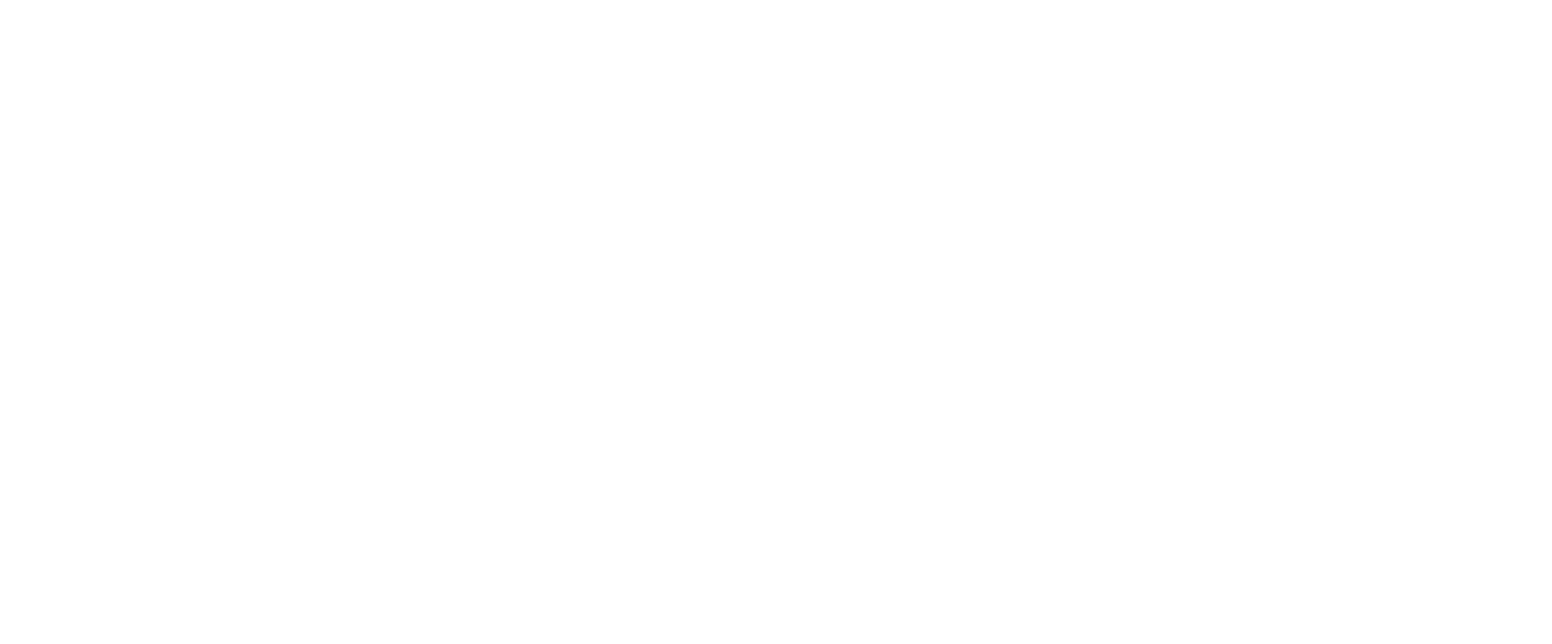
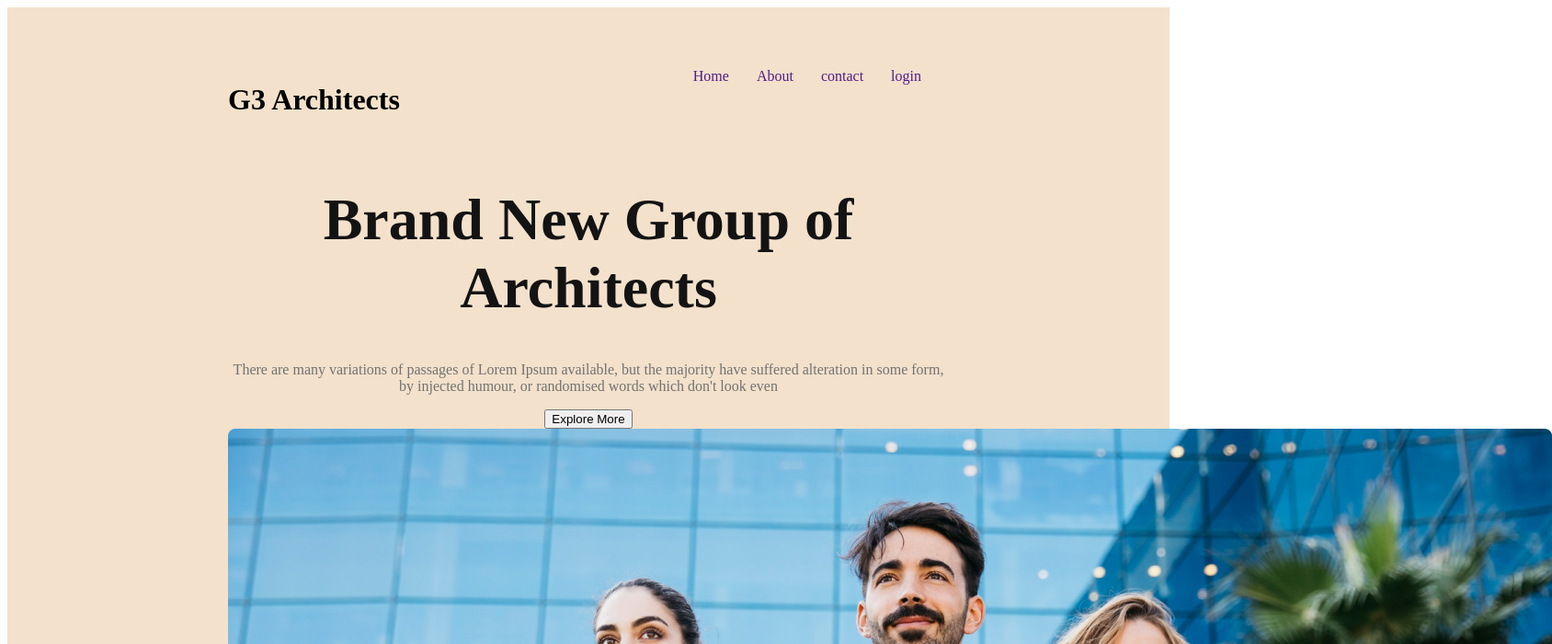
Before and after one commit to MdRashedbabu/g3-architect, a plain HTML site: page g3 architects/index.html in a window 1280 px wide. Shown: the top 700 px of the page at 92% size, 1688 px wide, since content can reach past the window. Drawn offline with Linux system fonts and the light colour scheme.

Commit message:
header pat added

```diff
--- a/g3 architects/index.html
+++ b/g3 architects/index.html
@@ -7,7 +7,35 @@
     <link rel="stylesheet" href="style.css">
 </head>
 <body>
+    <header>
+        <nav>
+            <h3 class="nav-title">G3 Architects</h3>
+            <ul>
+                <li><a href=""> Home</a></li>
+                <li><a href=""> About</a></li>
+                <li><a href=""> contact </a></li>
+                <li><a href=""> login</a></li>
+            </ul>
+        </nav>
+        <div class="banner">
+            <div class="banner-content">
+                <h1 class="banner-title">Brand New Group of Architects</h1>
+                <p class="banner-description">There are many variations of passages of Lorem Ipsum available, but the majority have suffered alteration in some form, by injected humour, or randomised words which don't look even </p>
+                <button class="btn-primary"> Explore More</button>
+            </div>
 
+            <img src="images/banner.png" alt="">
+
+
+        </div>
+
+    </header>
+    <main>
+
+    </main>
+    <footer>
+
+    </footer>
 
 </body>
 </html>
--- a/g3 architects/style.css
+++ b/g3 architects/style.css
@@ -0,0 +1,47 @@
+# {
+
+}
+header{
+    background-color: rgb(243, 225, 203);
+    padding: 50px 240px;
+}
+nav{
+    display: flex;
+    justify-content: space-between;
+}
+nav > ul{
+    display: flex;
+    color: rgb(217, 38, 38);
+
+
+
+}
+nav li{
+    list-style: none;
+    margin-right: 30px;
+    font-weight: 500;
+    font-size: 1rem;
+}
+nav li a{
+    text-decoration: none;
+
+}
+.nav-title{
+color: black;
+font-weight: 700;
+font-size: 2rem;
+
+}
+.banner-content{
+    max-width: 800px;
+    text-align: center;
+    margin: 0 auto;
+}
+.banner-title{
+    font-size: 4rem;
+    font-weight: 700;
+    color: #131313;
+}
+.banner-description{
+    color: #727272;
+}
```
Also changed, not shown: 1 other file.
